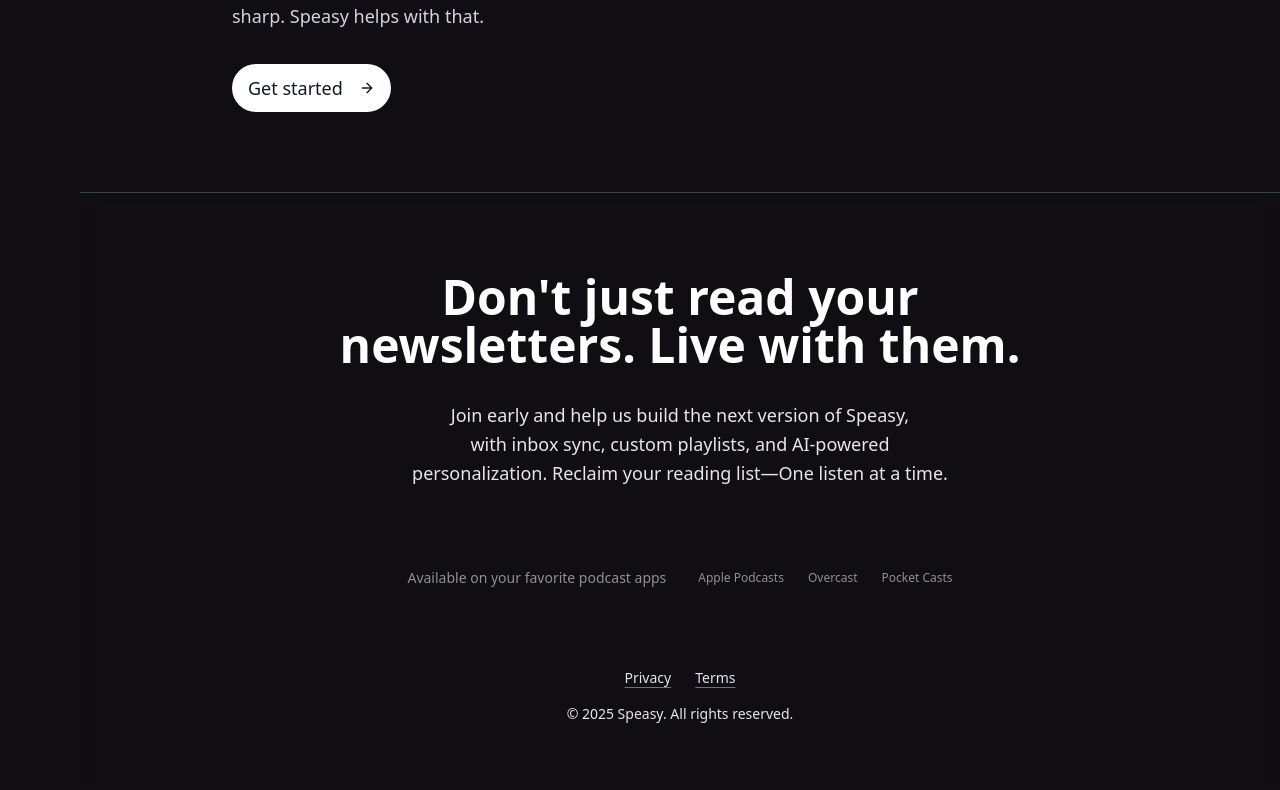
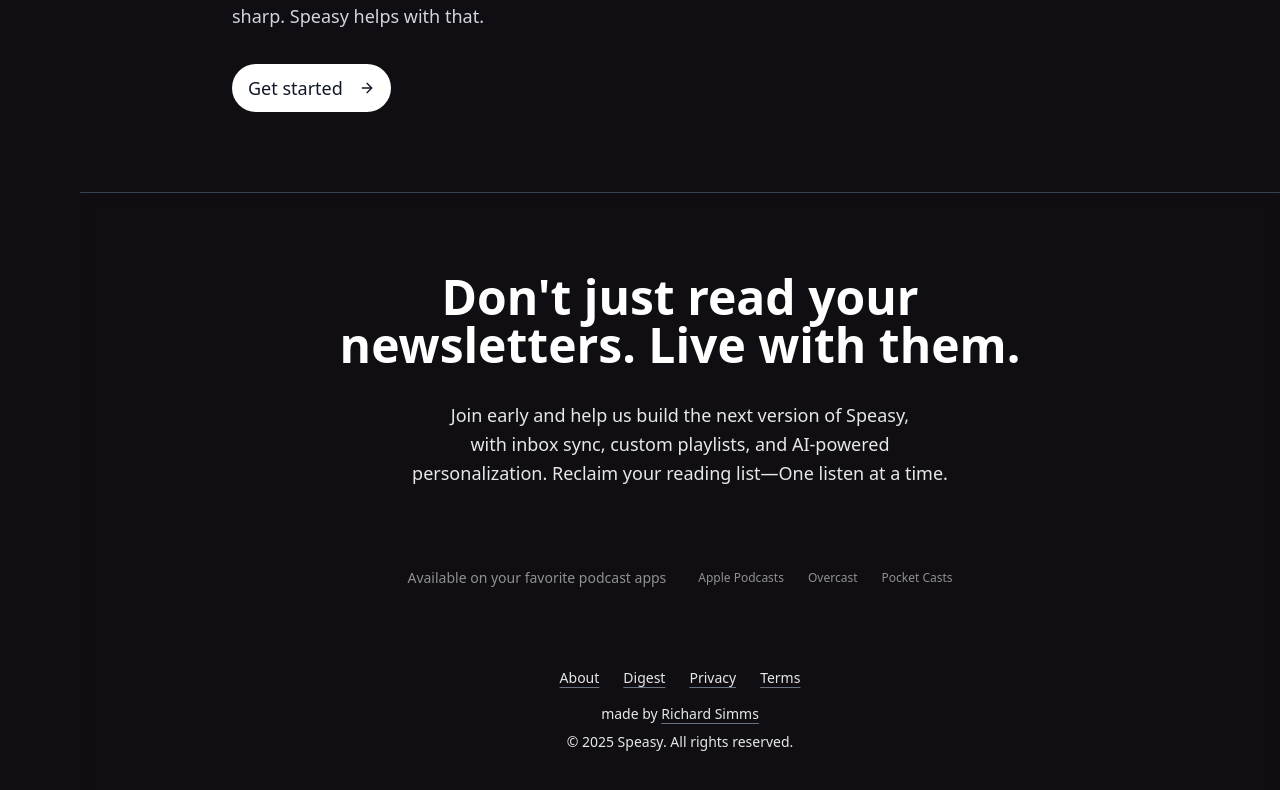
Before and after one commit to richardsimms/Speasy-app, a Next.js app: page /en/about in a window 1280 px wide. Shown: the part 4385-5175 px from the top of the page. Built offline with nearby package versions, Linux system fonts and the light colour scheme; no server answers.

Commit message:
Add footer to content detail pages

```diff
--- a/src/app/[locale]/(marketing)/content/[id]/page.tsx
+++ b/src/app/[locale]/(marketing)/content/[id]/page.tsx
@@ -2,6 +2,7 @@ import type { Metadata } from 'next';
 import { getTranslations } from 'next-intl/server';
 import { notFound } from 'next/navigation';
 import { ContentDetailView } from '@/components/content-detail-view';
+import { Footer } from '@/components/footer';
 import { Env } from '@/libs/Env';
 import { getSupabaseAdmin } from '@/libs/Supabase';
 
@@ -127,6 +128,9 @@ export default async function ContentDetail(props: ContentDetailProps) {
   };
 
   return (
-    <ContentDetailView content={contentData} locale={locale} surface="home" />
+    <>
+      <ContentDetailView content={contentData} locale={locale} surface="home" />
+      <Footer />
+    </>
   );
 }
--- a/src/components/footer.tsx
+++ b/src/components/footer.tsx
@@ -8,7 +8,7 @@ export function Footer() {
   const reducedMotion = useReducedMotion();
 
   return (
-    <footer className="relative border-t border-gray-700 px-4 py-20 backdrop-blur-sm">
+    <footer className="relative border-t border-gray-700 px-4 pt-20 pb-32 backdrop-blur-sm sm:pb-28">
       <div className="mx-auto max-w-3xl">
         <div className="space-y-8 text-center">
           <motion.h2
@@ -60,7 +60,19 @@ export function Footer() {
             transition={reducedMotion ? { duration: 0 } : { duration: 0.6, delay: 0.8 }}
             className="pt-12 text-sm text-gray-200"
           >
-            <div className="mb-4 flex justify-center gap-6">
+            <div className="mb-4 flex flex-wrap justify-center gap-x-6 gap-y-2">
+              <Link
+                href="/about"
+                className="underline decoration-gray-500 underline-offset-4 transition-colors hover:text-white hover:decoration-gray-300"
+              >
+                About
+              </Link>
+              <Link
+                href="/blog"
+                className="underline decoration-gray-500 underline-offset-4 transition-colors hover:text-white hover:decoration-gray-300"
+              >
+                Digest
+              </Link>
               <Link
                 href="/privacy"
                 className="underline decoration-gray-500 underline-offset-4 transition-colors hover:text-white hover:decoration-gray-300"
@@ -74,6 +86,16 @@ export function Footer() {
                 Terms
               </Link>
             </div>
+            <p className="mb-2">
+              made by
+              {' '}
+              <Link
+                href="https://rsimms.com"
+                className="underline decoration-gray-500 underline-offset-4 transition-colors hover:text-white hover:decoration-gray-300"
+              >
+                Richard Simms
+              </Link>
+            </p>
             <p>&copy; 2025 Speasy. All rights reserved.</p>
           </motion.div>
         </div>
```
